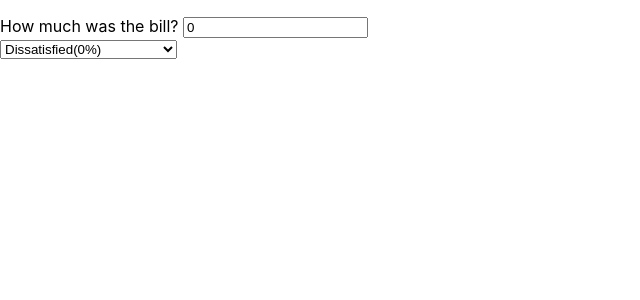
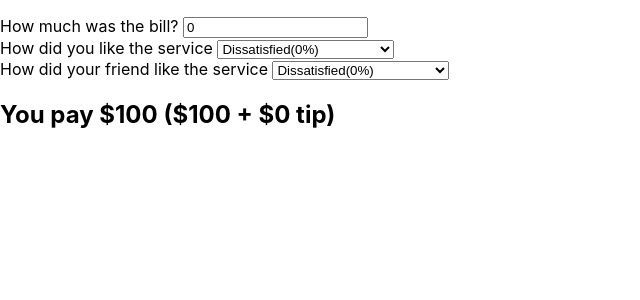
Before and after one commit to ermiasdesalegn/eat-n-split, a React (Create React App) app: page / in a window 1280 px wide. Shown: the top 300 px of the page, without its empty margins (0-640 px from the left). Built offline with nearby package versions, Linux system fonts and the light colour scheme.

Commit message:
project structure for bill and percent corrected format correct now

```diff
--- a/src/App.js
+++ b/src/App.js
@@ -6,7 +6,9 @@ function App() {
   return (
     <div>
       <Bill />
-      <Percentage />
+      <Percentage placeholder="How did you like the service " />
+      <Percentage placeholder="How did your friend like the service " />
+      <h2>You pay $100 ($100 + $0 tip)</h2>
     </div>
   );
 }
```
